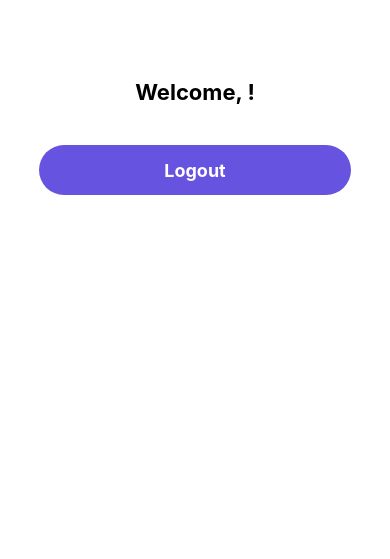
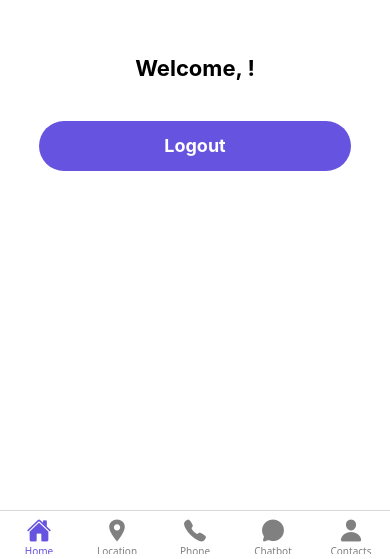
Before and after one commit to venrussell/telemed-v2, a React Native app: screen /Home in a window 390 px wide. Shown: the part 285-844 px from the top of the page. Built offline with nearby package versions, Linux system fonts and the light colour scheme.

Commit message:
Updated with Dependencies and Add navigation bar in HomeScreen.tsx

```diff
--- a/package.json
+++ b/package.json
@@ -31,8 +31,10 @@
   },
   "devDependencies": {
     "@babel/core": "^7.25.2",
+    "@react-native-community/cli": "^18.0.0",
     "@types/react": "~18.3.12",
     "@types/react-native": "^0.72.8",
+    "@types/react-native-vector-icons": "^6.4.18",
     "typescript": "^5.3.3"
   },
   "private": true
--- a/src/navigation/AppNavigator.tsx
+++ b/src/navigation/AppNavigator.tsx
@@ -5,8 +5,7 @@ import WelcomeScreen from "../screens/WelcomeScreen";
 import LoginScreen from "../screens/LoginScreen";
 import RegistrationScreen from "../screens/RegistrationScreen";
 import RegisterSuccess from "../screens/RegisterSuccess";
-import HomeScreen from "../screens/HomeScreen";
-
+import BottomTabNavigator from "./BottomTabNavigator"; // Import BottomTabNavigator
 
 import { RootStackParamList } from "./types";
 const Stack = createNativeStackNavigator<RootStackParamList>();
@@ -19,7 +18,7 @@ const AppNavigator = () => {
         <Stack.Screen name="Login" component={LoginScreen} />
         <Stack.Screen name="Register" component={RegistrationScreen} />
         <Stack.Screen name="RegisterSuccess" component={RegisterSuccess} />
-        <Stack.Screen name="Home" component={HomeScreen} />
+        <Stack.Screen name="Home" component={BottomTabNavigator} />
       </Stack.Navigator>
     </NavigationContainer>
   );
--- /dev/null
+++ b/src/navigation/BottomTabNavigator.tsx
@@ -0,0 +1,54 @@
+import React from "react";
+import { createBottomTabNavigator } from "@react-navigation/bottom-tabs";
+import { NavigationContainer } from "@react-navigation/native";
+import Ionicons from "react-native-vector-icons/Ionicons";
+import HomeScreen from "../screens/HomeScreen";
+import { View, Text } from "react-native";
+
+const Tab = createBottomTabNavigator();
+
+// Placeholder Screens
+const LocationScreen = () => <View><Text>Location Screen</Text></View>;
+const PhoneScreen = () => <View><Text>Phone Screen</Text></View>;
+const ChatbotScreen = () => <View><Text>Chatbot Screen</Text></View>;
+const ContactsScreen = () => <View><Text>Contacts Screen</Text></View>;
+
+const BottomTabNavigator = () => {
+    return (
+      <Tab.Navigator
+        screenOptions={({ route }) => {
+          let iconName: string = "help-circle"; // Default icon to avoid undefined error
+
+          if (route.name === "Home") {
+            iconName = "home";
+          } else if (route.name === "Location") {
+            iconName = "location-sharp";
+          } else if (route.name === "Phone") {
+            iconName = "call";
+          } else if (route.name === "Chatbot") {
+            iconName = "chatbubble";
+          } else if (route.name === "Contacts") {
+            iconName = "person";
+          }
+
+          return {
+            tabBarIcon: ({ color, size }) => (
+              <Ionicons name={iconName} size={size} color={color} />
+            ),
+            tabBarActiveTintColor: "#6653e0",
+            tabBarInactiveTintColor: "gray",
+            headerShown: false,
+          };
+        }}
+      >
+        <Tab.Screen name="Home" component={HomeScreen} />
+        <Tab.Screen name="Location" component={LocationScreen} />
+        <Tab.Screen name="Phone" component={PhoneScreen} />
+        <Tab.Screen name="Chatbot" component={ChatbotScreen} />
+        <Tab.Screen name="Contacts" component={ContactsScreen} />
+      </Tab.Navigator>
+    );
+  };
+
+
+export default BottomTabNavigator;
--- a/src/screens/RegisterSuccess.tsx
+++ b/src/screens/RegisterSuccess.tsx
@@ -12,7 +12,7 @@ const RegisterSuccess = () => {
       <View style={styles.headerCircles}></View>
       <Text style={styles.title}>Registration Success</Text>
       <Image source={require("../../assets/check.png")} style={styles.successIcon} />
-      <TouchableOpacity style={styles.button} onPress={() => navigation.navigate("Home")}>
+      <TouchableOpacity style={styles.button} onPress={() => navigation.navigate("Login")}>
         <Text style={styles.buttonText}>Proceed</Text>
       </TouchableOpacity>
     </View>
```
Also changed, not shown: 1 other file (tests, documents, lock files or other folders).
